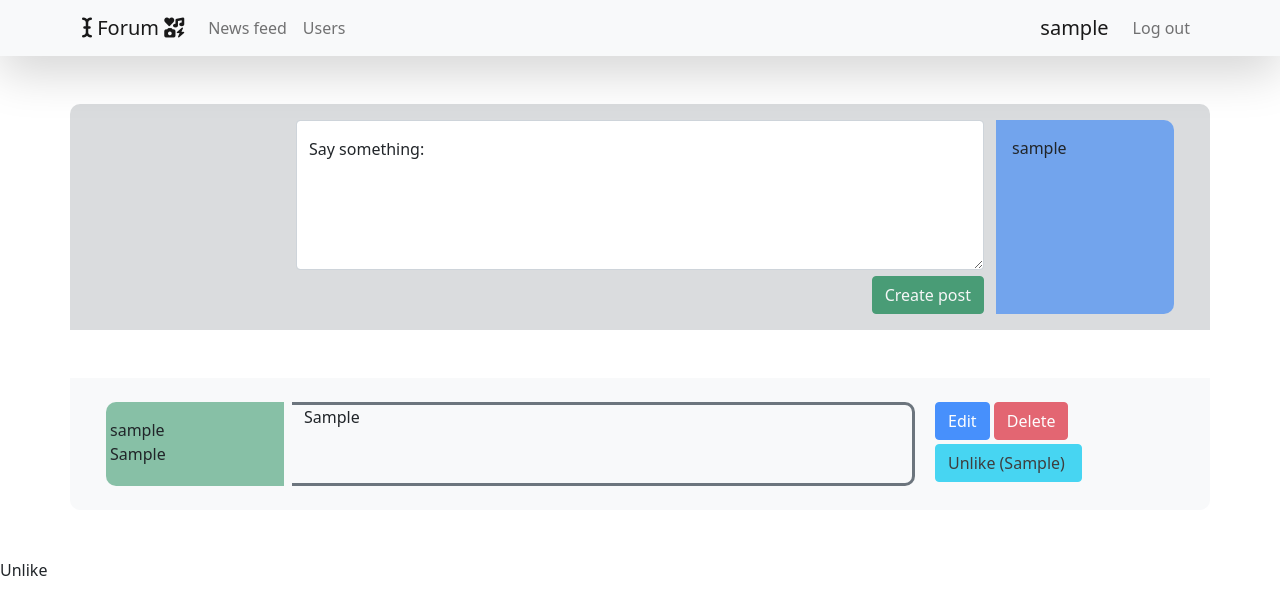
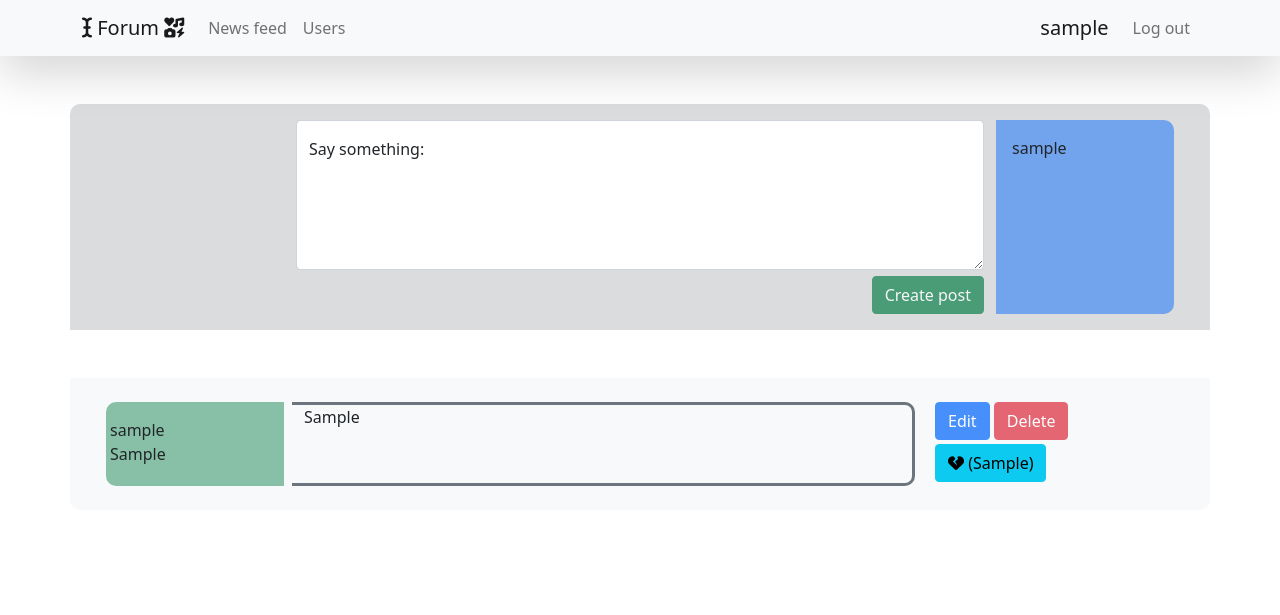
Before and after one commit to paulinskiz/mini_forum-plain-PHP, a PHP site: page /lecturePractice/views/main.php in a window 1280 px wide. Shown: the top 615 px of the page. Run offline with PHP 8.4, Linux system fonts and the light colour scheme; the visitor is signed in with stand-in values (Sample User, id 1); tables that the repository leaves empty or names only in its code hold one stand-in row (values such as "Sample post"); some libraries are stand-ins or nearby versions.

Commit message:
icons instead of text in like button

```diff
--- a/views/main.php
+++ b/views/main.php
@@ -65,24 +65,20 @@ $likesArray = $queryLikes->fetchAll();
             echo '
                     <form action="../scripts/like.php" method="POST">
                         <input type="hidden" name="post_id" value="'.$post['id'].'">
-                        <input type="submit" value="';
-
-                        $temp = 0;
+                        <button type="submit" class="btn btn-info my-1" >';
+                        $opacity = 0;
                         foreach ($likesArray as $like) {
                             if ($like['post_id'] == $post['id'] && $like['user_id'] == $user) {
-                                $temp = 1;
+                                $opacity = 1;
                             }
                         }
-                        if ($temp == 1) {
-                            echo 'Unlike';
+                        if ($opacity == 1) {
+                            echo '<i class="fa-solid fa-heart-crack"></i>';
                         } else {
-                            echo 'like';
+                            echo '<i class="fa-solid fa-heart"></i>';
                         }
-                        $temp=0;
-
-            echo ' ('.$post['likes'].') " class="btn btn-info opacity-75 my-1">
+            echo ' ('.$post['likes'].')</button>
                     </form>
-
                 </div>
             </div>
             ';
@@ -90,19 +86,6 @@ $likesArray = $queryLikes->fetchAll();
     ?>
 </div>
 
-
 <?php
-foreach ($likesArray as $like) {
-    $temp = 0;
-    if ($like['post_id'] == $post['id'] && $like['user_id'] == $user) {
-        $temp = 1;
-    }
-}
-if ($temp = 1) {
-    echo 'Unlike';
-} else {
-    echo 'like';
-}
-
 include '../layouts/footer.php';
 ?>
```
